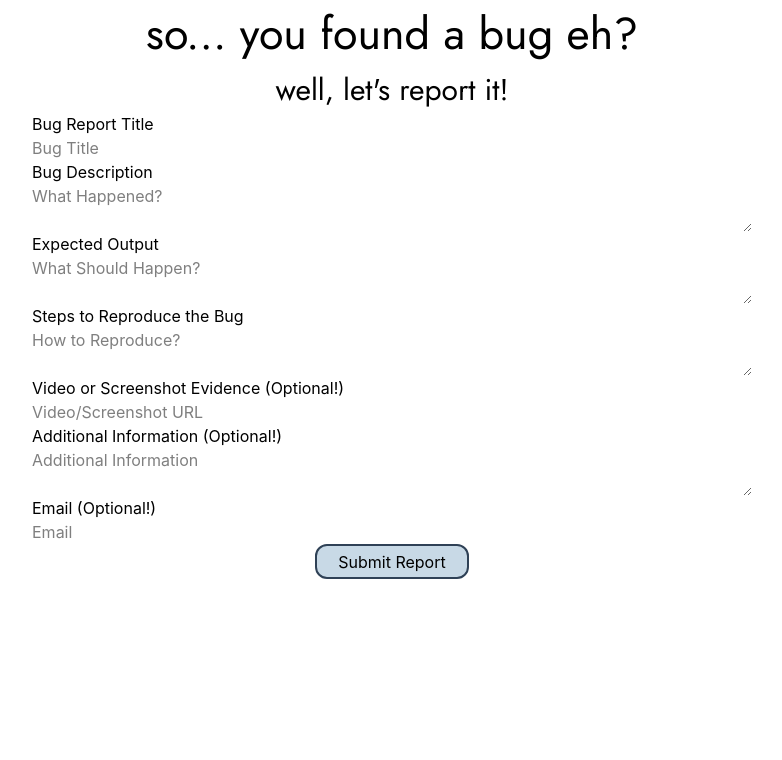
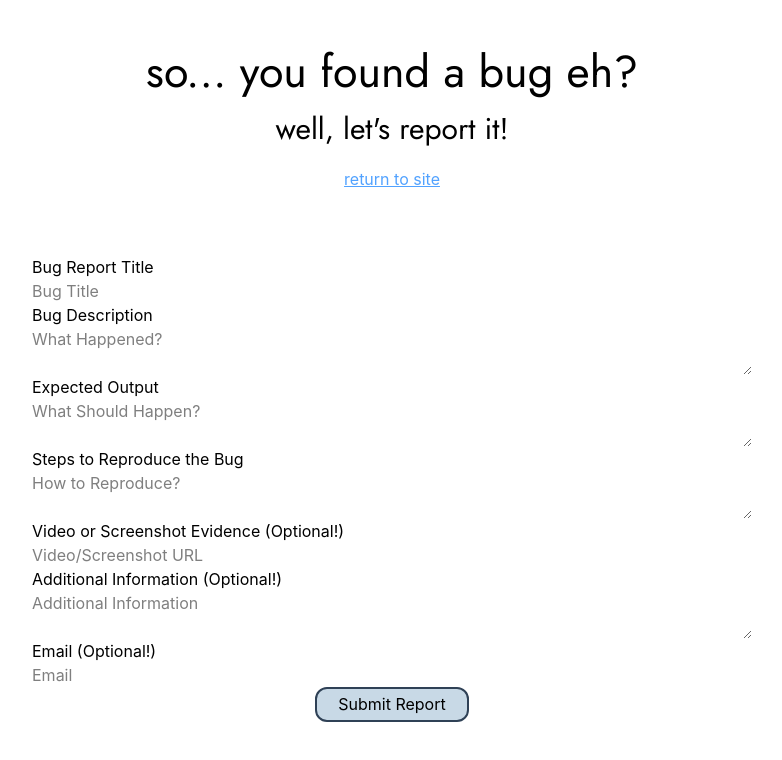
Before and after one commit to marcus-ureta/personal-site, a React (Vite) app: page /bug-report in a window 1280 px wide. Shown: the top 760 px of the page, without its empty margins (248-1030 px from the left). Built offline with nearby package versions, Linux system fonts and the light colour scheme.

Commit message:
front-end fully finished - bug reports page

```diff
--- a/src/pages/BugReportPage.tsx
+++ b/src/pages/BugReportPage.tsx
@@ -5,11 +5,12 @@ function BugReportPage(){
     return(
         <>
             <div className="w-full h-screen overflow-y-auto overflow-x-hidden">
-                <div className='flex flex-col justify-center items-center'>
+                <div className='flex flex-col justify-center items-center py-[3%]'>
                     <h1 className="font-['Jost'] text-[clamp(24px,3.5vw,48px)]">so... you found a bug eh?</h1>
                     <h2 className="font-['Jost'] text-[clamp(18px,3vw,30px)]">well, let's report it!</h2>
+                    <h4 className='mt-[16px] text-blue-400 underline hover:cursor-pointer'>return to site</h4>
 
-                    <form className='flex flex-col w-[80%] max-w-[720px] overflow-auto'>
+                    <form className='flex flex-col w-[80%] max-w-[720px] overflow-auto mt-[5%] sm:mt-[2%]'>
                         <h3>Bug Report Title</h3>
                         <input className='base-input' placeholder='Bug Title' required/>
 
```
